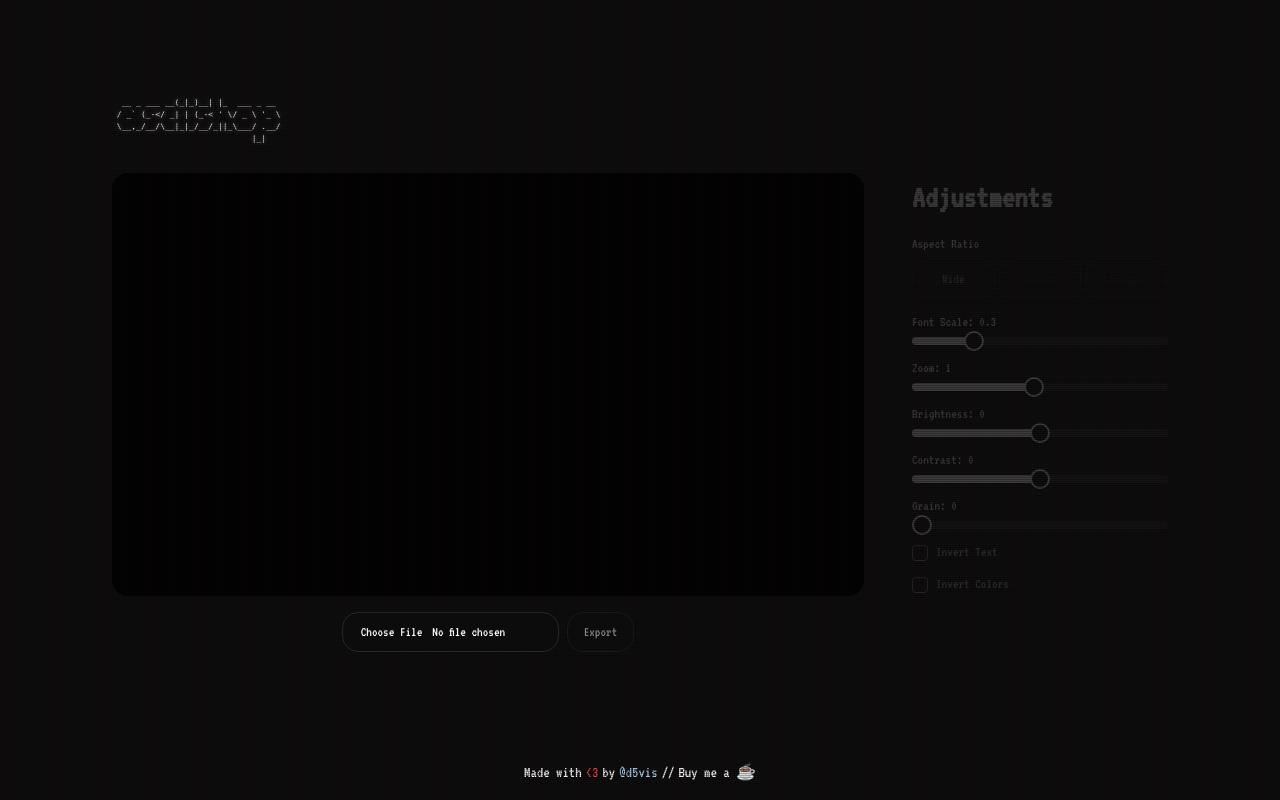
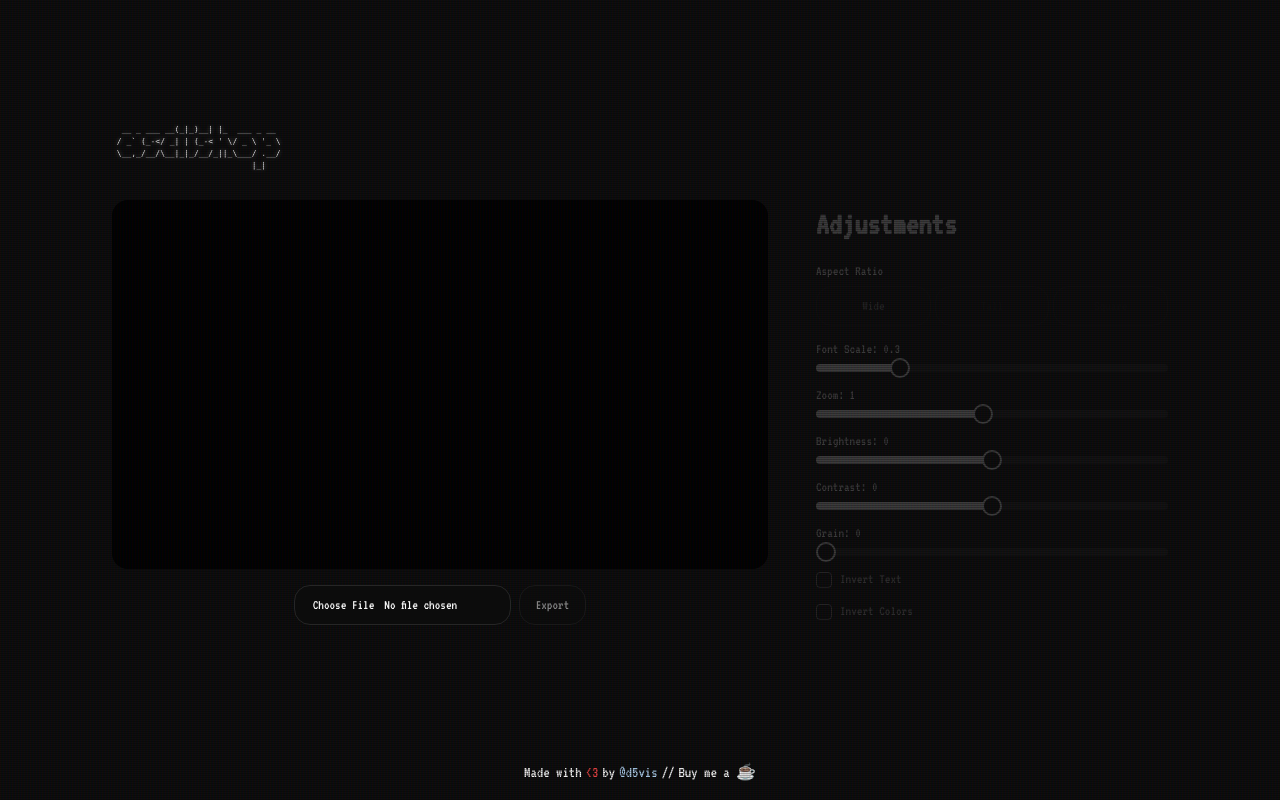
Before and after one commit to d5vis/asciishop, a Next.js app: page / in a window 1280 px wide. Built offline with nearby package versions, Linux system fonts and the light colour scheme; what tailwindcss-motion would draw is missing.

Commit message:
update sidebar width

```diff
--- a/components/editor/editor.tsx
+++ b/components/editor/editor.tsx
@@ -132,7 +132,7 @@ const Editor = () => {
         </div>
       </div>
       <div
-        className="flex flex-col gap-4 min-w-72 h-full rounded-3xl p-4 text-[32px] transition-all"
+        className="flex flex-col gap-4 min-w-96 h-full rounded-3xl p-4 text-[32px] transition-all"
         style={{
           opacity: image ? 1 : 0.2,
         }}
```
